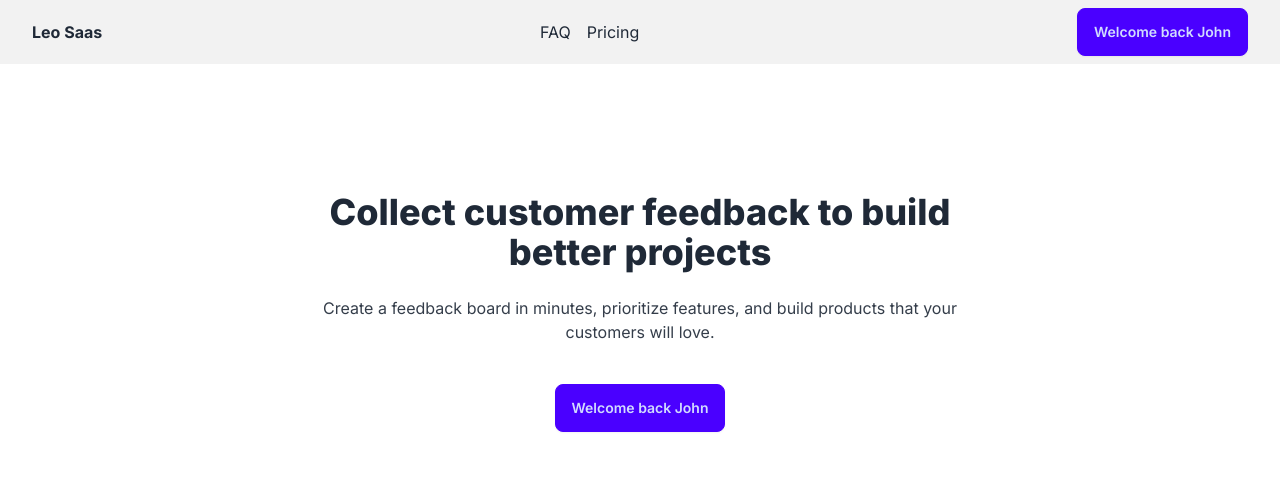
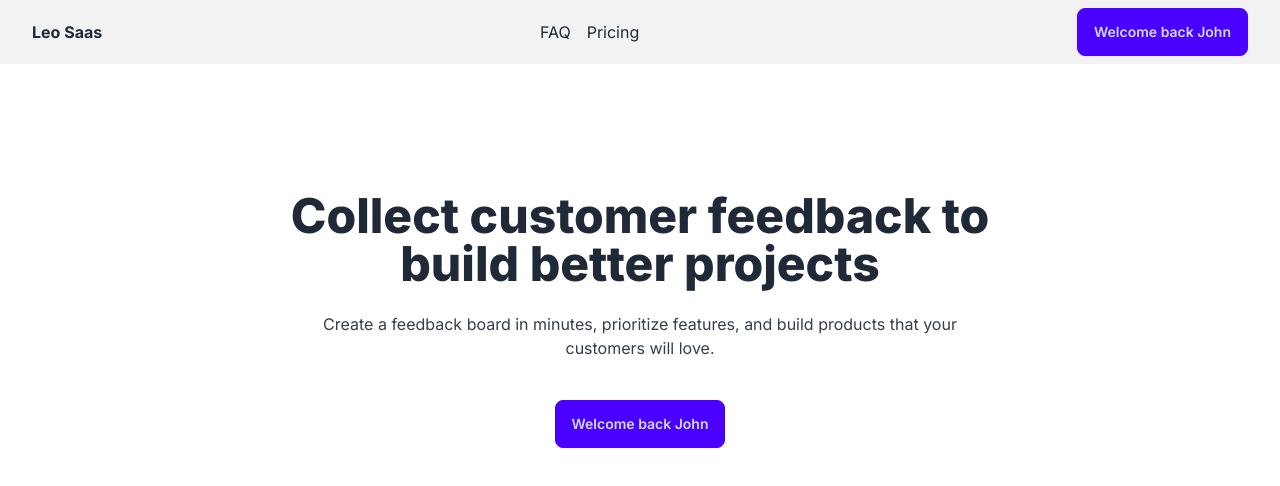
Before and after one commit to leonardanselme/projetcode, a Next.js app: page / in a window 1280 px wide. Shown: the top 486 px of the page. Built offline with nearby package versions, Linux system fonts and the light colour scheme.

Commit message:
add hero and header section

```diff
--- a/app/page.js
+++ b/app/page.js
@@ -9,14 +9,14 @@
     <main>
       <section className="bg-base-200 flex justify-between items-center px-8 py-2">
         <div className="font-bold">Leo Saas</div>
-        <div className="space-x-4">
+        <div className="space-x-4 max-md:hidden ">
           <a className="link link-hover">FAQ</a>
           <a className="link link-hover">Pricing</a>
           </div>
         <div><ButtonLogin isLoggedIn={isLoggedIn} name={name}/></div>
       </section>
       <section className="text-center py-32 px-8 max-w-3xl mx-auto">
-      <h1 className="text-4xl font-extrabold mb-6">Collect customer feedback to build better projects</h1>
+      <h1 className="text-4xl lg:text-5xl font-extrabold mb-6">Collect customer feedback to build better projects</h1>
       <div className="opacity-90 mb-10">
         Create a feedback board in minutes, prioritize features,
         and build products that your customers will love.
```
